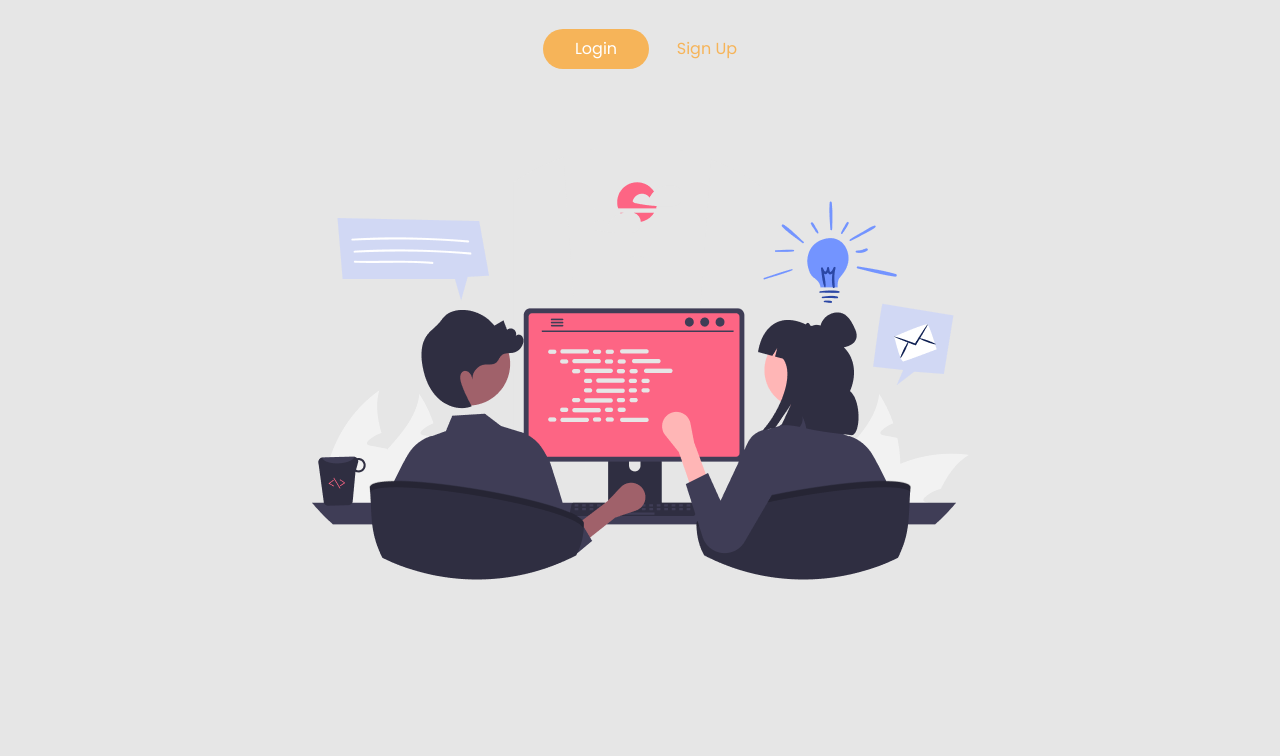
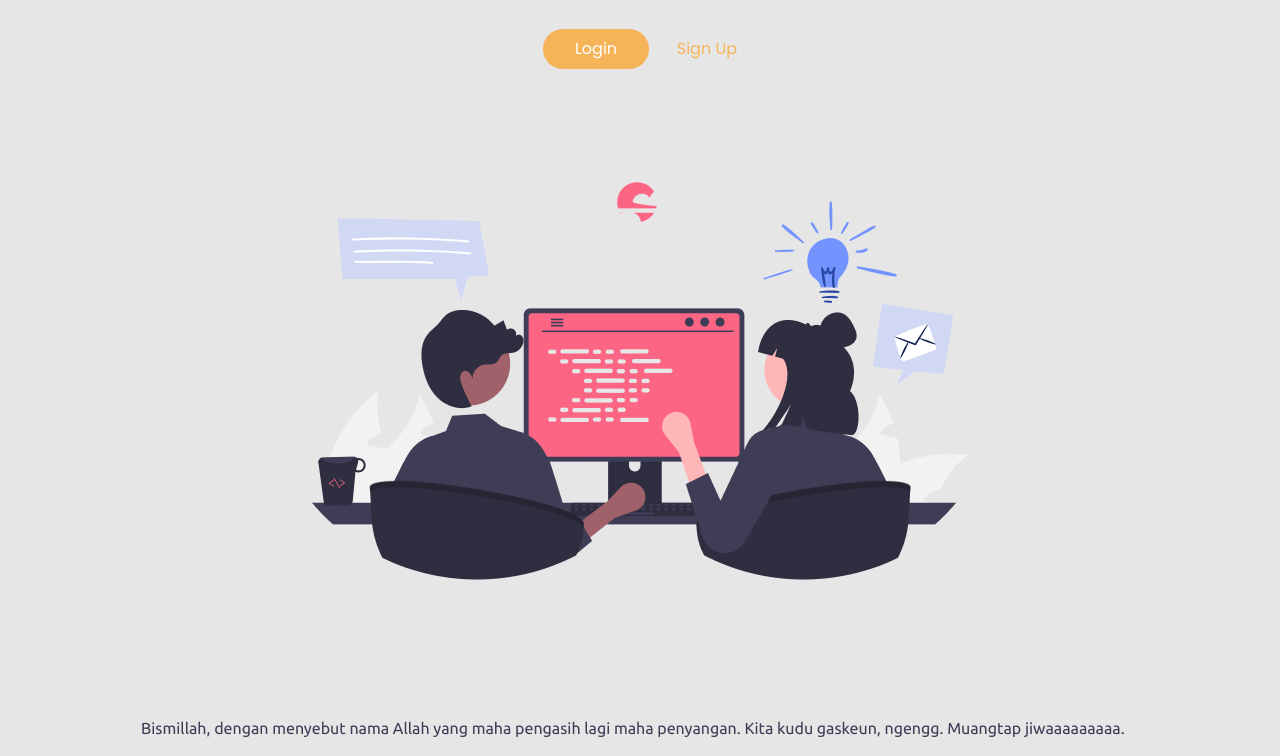
Before and after one commit to saddadnabbil/if21, a plain HTML site: page index.html in a window 1280 px wide. Shown: the part 319-1075 px from the top of the page. Before the commit the page ends 899 px from the top, so only its background shows below. Drawn offline with nearby package versions, Linux system fonts and the light colour scheme.

Commit message:
Add files via upload

```diff
--- a/index.html
+++ b/index.html
@@ -59,7 +59,6 @@
             <div class="text-center">
                 <h2>Informatika</h2>
                 <h5>Unviversitas Sultan Ageng Tirtayasa</h5>
-                <!-- <p>Bismillah, dengan menyebut nama Allah yang maha pengasih lagi maha penyangan. Kita kudu gaskeun, ngengg. Muangtap jiwaaaaaaaaa.</p> -->
                 <a href="login.html" class="hover btn-primary sign-up-button">Login</a>
                 <a href="signup.html" class="hover margin" >Sign Up</a>
             </div>
@@ -70,6 +69,31 @@
     <div class="container">
         <img src="img/gmb-1.png" alt="" class="img-fluid rounded mx-auto d-block">
     </div>
+
+    <div class="container">
+        <div class="costume-section">
+            <div class="text-center desk me-md-3 ">
+                <p>Bismillah, dengan menyebut nama Allah yang maha pengasih lagi maha penyangan. Kita kudu gaskeun, ngengg. Muangtap jiwaaaaaaaaa.</p>
+            </div>
+        </div>
+    </div>
+
+
+
+
+
+
+
+
+
+
+
+
+
+
+
+
+
 
 
 
--- a/scss/main.scss
+++ b/scss/main.scss
@@ -166,6 +166,16 @@ body {
             color: $primaryColor;
             font-weight: 400;
         }
+
+        .desk {
+            p {
+                // margin-left: 0.10em;
+                color: $secondaryColor;
+                font-size: 1rem;
+                margin-top: 1em;
+            }
+        }
+
     @media screen and (max-width: 992px) {
         margin-top: 5em;
         // text-align: center;
```
Also changed, not shown: css/main.css, css/main.min.css.
